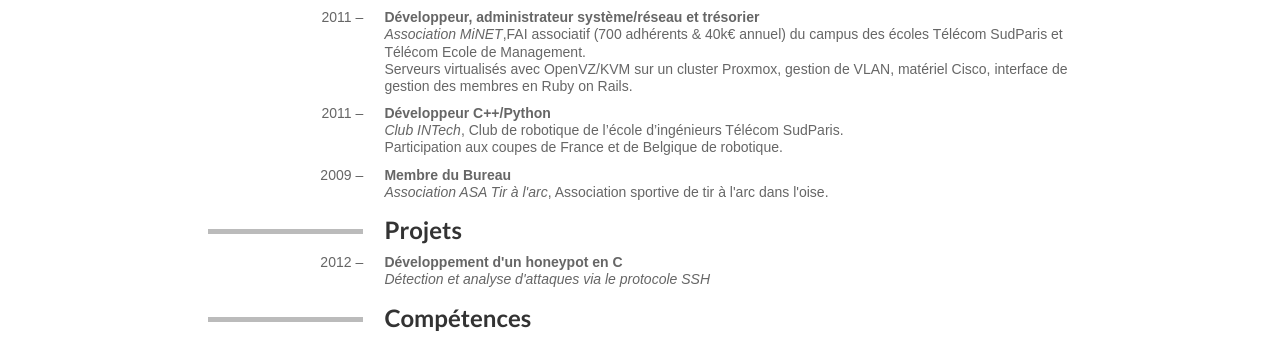
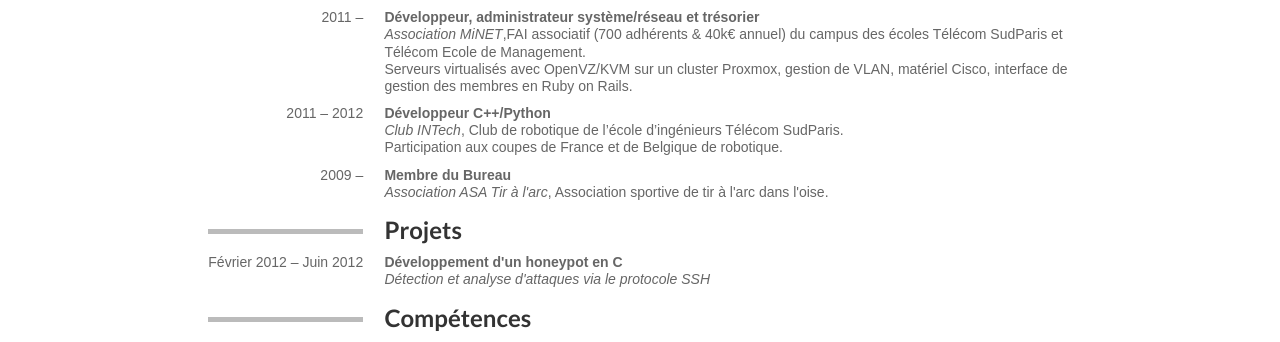
Before and after one commit to fmonniot/fmonniot.github.com, a Jekyll site: the page built from cv.html, in a window 1280 px wide. Shown: the part 848-1190 px from the top of the page. Built offline with Jekyll 4.4.1, drawn with Linux system fonts in a browser that asks for light colours; Markdown is read by kramdown in place of the engine named in the settings.

Commit message:
Updated cv.html

```diff
--- a/cv.html
+++ b/cv.html
@@ -94,7 +94,7 @@ title: À propos de François Monniot
         </div>
     </div>
     <div class="row-fluid">
-        <div class="span2">2011 – </div>
+        <div class="span2">2011 – 2012</div>
         <div class="span10">
             <strong>Développeur C++/Python</strong><br>
             <em>Club INTech</em>, Club de robotique de l’école d’ingénieurs Télécom SudParis.<br>
@@ -116,7 +116,7 @@ title: À propos de François Monniot
         <div class="span10"><h4>Projets</h4></div>
     </div>
     <div class="row-fluid">
-        <div class="span2">2012 – </div>
+        <div class="span2">Février 2012 – Juin 2012</div>
         <div class="span10">
             <strong>Développement d'un honeypot en C</strong><br>
             <em>Détection et analyse d'attaques via le protocole SSH</em>
```
